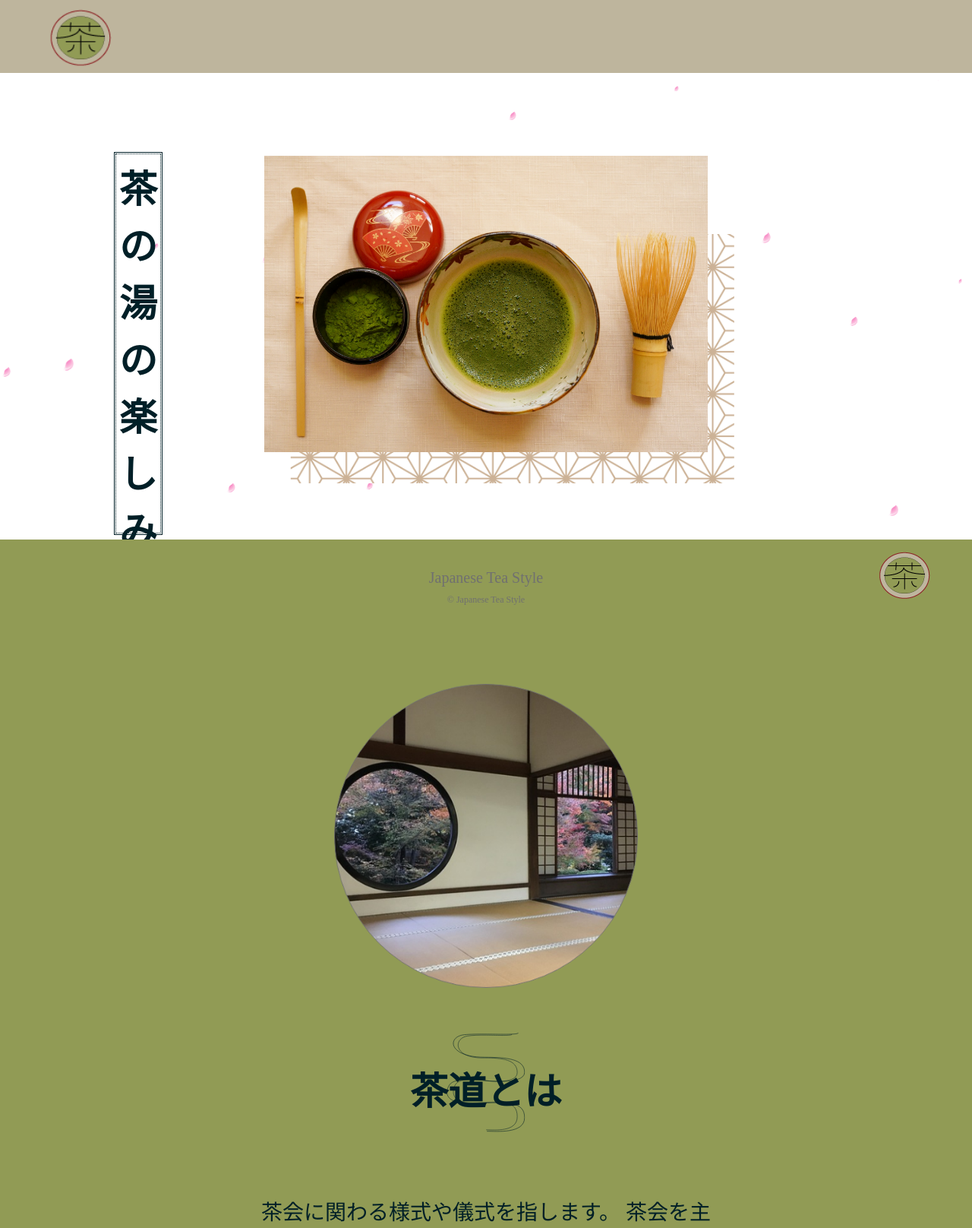
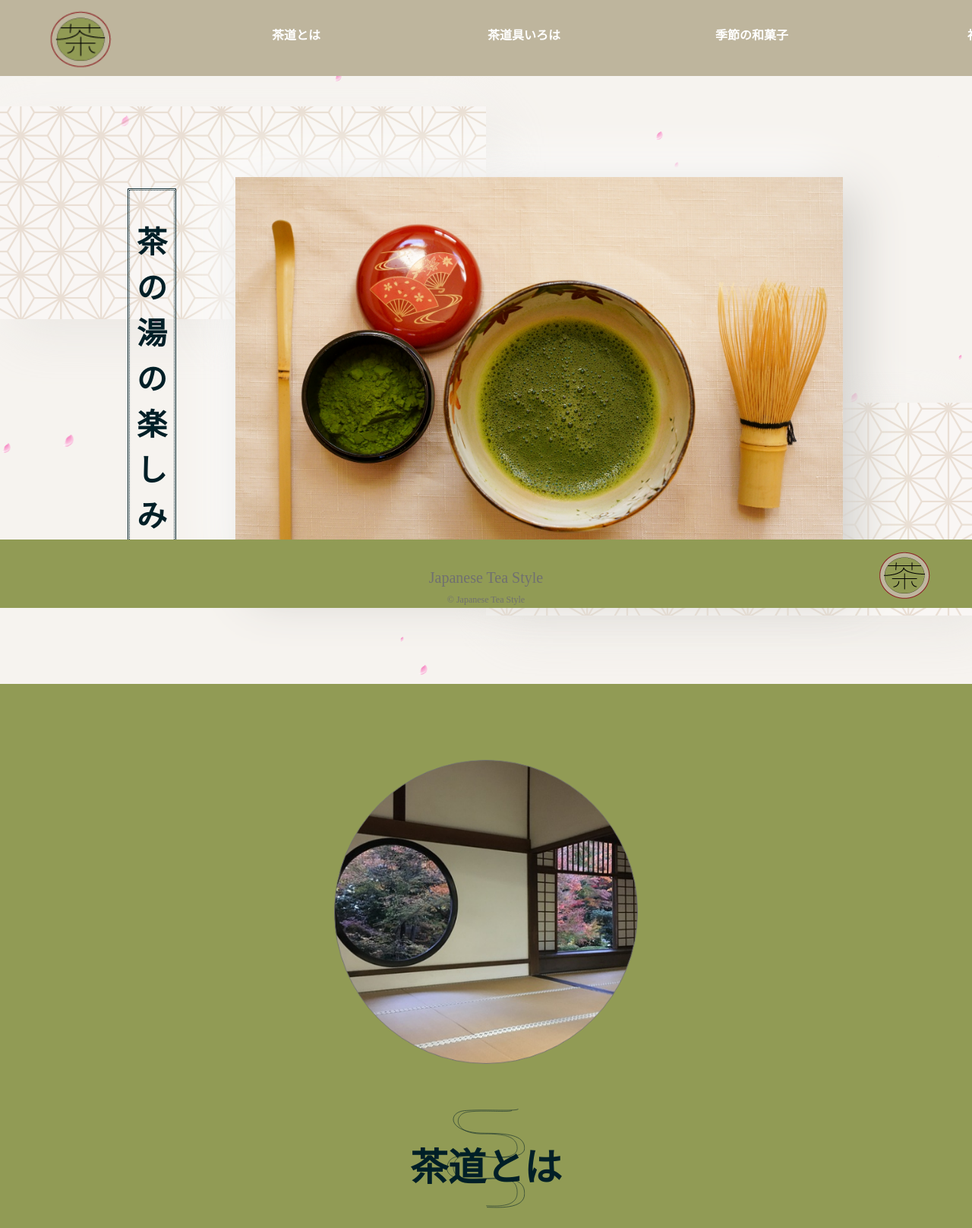
Before and after one commit to satokofuwa/tea, a PHP site: page / in a window 1280 px wide. Shown: the top 1616 px of the page at 76% size. Run offline with PHP 8.4, Linux system fonts and the light colour scheme; some libraries are stand-ins or nearby versions; some web fonts are replaced.

Commit message:
PC SP作成

```diff
--- a/css/style.css
+++ b/css/style.css
@@ -169,7 +169,7 @@
   display: flex;
   align-items: center;
   width: 100%;
-  height: 96px;
+  height: 100px;
   background-color: var(--sub-color);
   z-index: 300;
   justify-content: space-between;
@@ -225,110 +225,6 @@
   width: 100%;
   height: auto;
 }
-.mv-area {
-  width:100%;
-  height: 100%;
-}
-
-.mv-area img {
-  position:absolute;
-  top: 50%;
-  left: 50%;
-  transform: translate(-50%, -50%);
-  width: 584px;
-  height: 480px;
-  border: 1px;
-  z-index: 200;
-  object-fit: contain;
-
-}
-
-.sub-area_sp {
-  display: block;
-  position: absolute;
-  top: 200px;
-  left: 150px;
-  padding-top: 10px;
-  width: 60px;
-  height: 500px;
-  line-height: 1.5;
-  text-align: center;
-  /* padding-top: 30px;; */
-  color: #001F27;
-  border: dotted 1px #001F27;
-  font-family: HannariMincho;
-  /* 内側の線になる一本線の枠線をひく*/
-  outline: solid 1px #001F27;
-  /* 外側の線になる一本線の枠線をひく*/
-  outline-offset: 1px;
-  /* 外側の線と内側の線の空き具合を調整*/
-  margin: 2px;
-}
-
-.sub-area img {
-  position: absolute;
-  top: 65%;
-  left: 55%;
-  transform: translate(-55%, -60%);
-  width: 584px;
-  height: 480px;
-  border: 1px;
-  z-index: 100;
-}
-
-
-
-@media screen and (max-width: 768px) {
-  .sub-area {
-    display: none;
-  }
-
-  .mv-title img {
-    display: none;
-  }
-
-  .mv-area img {
-    width: 1200px;
-    top: 96px;
-    left: 0;
-    background-size: cover;
-  }
-
-  .sub-area_sp {
-    display: block;
-    position: absolute;
-    top: 180px;
-    left: 90px;
-
-    padding-top: 10px;
-    width: 60px;
-    height: 400px;
-    border-style: dotted;
-  }
-}
-
-#about {
-  width: 100%;
-  height: auto;
-  background-color: var(--accent-color1);
-}
-.about-content {
-  display: flex;
-  flex-direction: column;
-  justify-content:center;
-  align-items: center;
-  }
-.about-img {
-  width: 400px;
-  margin-top: 100px;
-}
-
-.about-img img {
-  width: 100%;
-  height: auto;
-}
-
-
 h1 {
   position: relative;
   font-size: 50px;
@@ -531,13 +375,156 @@
   }
 }
 
+/* メインビュー */
+
+.mv-area {
+  display: grid;
+  align-items: center;
+  justify-content: center;
+  grid-template-columns: 60px 800px;
+  grid-template-rows: 800px;
+  grid-gap: 80px;
+  padding-top: 100px;
+}
+.sub-area{
+  display: flex;
+  justify-content: center;
+  align-items: center;
+}
+.sub-area_sp {
+  display: flex;
+  align-items: center;
+  width: 60px;
+  height: 500px;
+  line-height: 1.5;
+  text-align: center;
+  color: #001F27;
+  border: dotted 1px #001F27;
+  font-family: HannariMincho;
+  /* 内側の線になる一本線の枠線をひく*/
+  outline: solid 1px #001F27;
+  /* 外側の線になる一本線の枠線をひく*/
+  outline-offset: 1px;
+  /* 外側の線と内側の線の空き具合を調整*/
+  font-size: 40px;
+  z-index: 100;
+}
+
+.mv-main {
+  display: flex;
+  width: 100%;
+  height: 100%;
+  align-items: center;
+  z-index: 100;
+  background: #F6F3EF;
+box-shadow:  20px 20px 60px #d1cfcb,
+             -20px -20px 60px #ffffff;
+}
+
+.mv-sub {
+ position: absolute;
+  top: 140px;
+  left: 0px;
+  width: 50%;
+  height: 35%;
+  border: 1px;
+  object-fit: cover;
+  background: #F6F3EF;
+  box-shadow:  20px 20px 60px #d1cfcb,
+             -20px -20px 60px #ffffff;
+  opacity: 0.3;
+}
+.mv-sub2 {
+  position: absolute;
+   top: 530px;
+   right: 0px;
+   width:  50%;
+   height: 35%;
+   border: 1px;
+   object-fit: cover;
+   background: #F6F3EF;
+   box-shadow:  20px 20px 60px #d1cfcb,
+              -20px -20px 60px #ffffff;
+   opacity: 0.3;
+ }
+
+@media screen and (max-width: 768px) {
+  .mv-area{
+    width: 100%;
+    height: 100%;
+     display: flex;
+     flex-direction: column;
+     justify-content: center;
+     align-items: center;
+  }
+
+  .sub-area {
+  display: flex;
+  flex-direction: column;
+  align-items: center;
+  }
+  .sub-area_sp{
+    z-index: 200;
+    font-size: 30px;
+    margin:0;
+    position:absolute;
+  }
+  .mv-main{
+    opacity: 0.5;
+  }
+  .mv-sub {
+    position: initial;
+    width: 100%;
+    height: 100px;
+  }
+  .mv-sub2{
+    position: initial;
+    width: 100%;
+    height: 100px;
+  }
+  }
+  /* 茶道とは */
+#about {
+  width: 100%;
+  height: auto;
+  background-color: var(--accent-color1);
+}
+.about-content {
+  display: flex;
+  flex-direction: column;
+  justify-content:center;
+  align-items: center;
+  }
+.about-img {
+  width: 400px;
+  margin-top: 100px;
+}
+
+.about-img img {
+  width: 100%;
+  height: auto;
+}
+@media screen and (max-width: 768px) {
+  #about {
+    display: flex;
+    justify-content: center;
+    align-items: center;
+    width: 100%;
+  }
+  h1{
+    font-size: 30px;
+  }
+  p.explain {
+   font-size: 16px;
+  }
+
+}
 /* 道具の説明 */
 #tools {
   width: 100%;
   height: auto;
   background-color: #ffff;
 }
-
 .tool-content {
   display: flex;
   flex-direction: column;
--- a/index.html
+++ b/index.html
@@ -27,14 +27,14 @@
             <a href="#about">茶道とは</a>
           </li>
           <li class="gnav-item" >
-            <a href="#tools">茶道具について</a>
+            <a href="#tools">茶道具いろは</a>
 
           </li>
           <li class="gnav-item" >
             <a href="#sweets">季節の和菓子</a>
           </li>
           <li class="gnav-item" >
-            <a href="#caligraphy">掛け軸</a>
+            <a href="#caligraphy">禅語</a>
           </li>
         </ul><!-- /.gnav-menu -->
       </nav>
@@ -58,7 +58,7 @@
                 <a href="#sweets">和菓子</a>
               </li>
               <li class="gnav-item">
-                <a href="#caligraphy">掛け軸</a>
+                <a href="#caligraphy">禅語</a>
               </li>
             </ul>
           </div>
@@ -68,19 +68,20 @@
   </header>
 
   <div class="mv-area">
-    <img srcset="img/top-mv.jpg 800w, img/top-mv@lg.jpg 1280w"
-     src="img/top-mv@lg.jpg"
-     width="584"
-     height="480"
-     alt="JapaneseTeaStyle">
+    <h1 class="sub-area_sp">茶の湯の楽しみ</h1>
 
     <div class="sub-area">
-      <img src="img/lattice.jpg" alt="lattice shape">
-    </div>
+        <img src="img/lattice.jpg" alt=""  class="mv-sub">
+        <img srcset="img/top-mv.jpg 800w, img/top-mv@lg.jpg 1280w"
+        src="img/top-mv@lg.jpg"
+        width="584"
+        height="480"
+        alt="JapaneseTeaStyle" class="mv-main">
+        <img src="img/lattice.jpg" alt=""  class="mv-sub2">
+      </div>
 
-      <h1 class="sub-area_sp">茶の湯の楽しみ</h1>
+    <div id="particles-js"  style="background-color:#F6F3EF;"></div>
 
-    <div id="particles-js"></div>
   </div>
 
   <section id="about">
@@ -106,7 +107,7 @@
       <!-- section title 共通化 -->
       <div class="section-title">
         <img src="img/flower-icon-greeen.svg" alt="" class="flower-green_icon">
-        <h1>茶道具について
+        <h1>茶道具いろは
           <img src="img/flow-icon.png" alt="flow-icon" class="flow-icon">
         </h1>
         <img src="img/flower-icon-greeen.svg" alt="" class="flower-green_icon2">
@@ -279,10 +280,10 @@
     </div><!-- /.table-container -->
   </section>
 </section>
-<section class="calligraphy">
+<section id="caligraphy">
   <div class="section-title">
     <img src="img/flower-icon-red.svg" alt="" class="flower-red_icon">
-      <h1>掛け軸
+      <h1>禅語
         <img src="img/flow-icon.png" alt="flow-icon" class="flow-icon">
       </h1>
       <img src="img/flower-icon-red.svg" alt="" class="flower-red_icon2">
@@ -295,7 +296,7 @@
           <span>柳緑花紅</span>
         </div><!-- /.front -->
         <div class="back">
-          <span>全てをあるがままに受け入れようという意味</span>
+          <span>全てをあるがままに受け入れようという<br>意味</span>
         </div><!-- /.back -->
       </div><!-- /.card -->
       <div class="card">
@@ -313,7 +314,7 @@
           <span>喫茶去</span>
         </div><!-- /.front -->
         <div class="back">
-          <span>まずはお茶でも召し上がれという意から日常即仏法の境地を示す</span>
+          <span>まずはお茶でも召し上がれという意から<br>日常即仏法の境地を示す</span>
         </div><!-- /.back -->
     </div><!-- /.card -->
     <div class="card">
@@ -322,7 +323,7 @@
         <span>和敬静寂</span>
       </div><!-- /.front -->
       <div class="back">
-        <span>お互いを敬い澄み切ったこだわりのない境地</span>
+        <span>お互いを敬い澄み切ったこだわりのない<br>境地</span>
       </div><!-- /.back -->
   </div><!-- /.card -->
     </div><!-- /.card-grid -->
@@ -340,7 +341,9 @@
 <footer class="footer-area">
   <div class="inner">
     <div class="footer-logo">
-      <img src="img/header-logo.png" alt="">
+      <a href="#about">
+        <img src="img/header-logo.png" alt="">
+      </a>
     </div><!-- /.footer-logo -->
     <div class="rights">Japanese Tea Style</div>
   </div><!-- /.inner -->
--- /dev/null
+++ b/index.php
@@ -0,0 +1 @@
+<?php include_once("index.html"); ?>
--- a/js/5-6.js
+++ b/js/5-6.js
@@ -9,6 +9,9 @@
 		},
 		"color":{
 			"value":"#fff"
+		},
+		"backgroundColor":{
+			"value":"#707070"
 		},
 		"shape":{
 			"type":"image",//形状は画像を指定
```
Also changed, not shown: other parts of css/style.css (+51 -133 lines), 1 other file.
